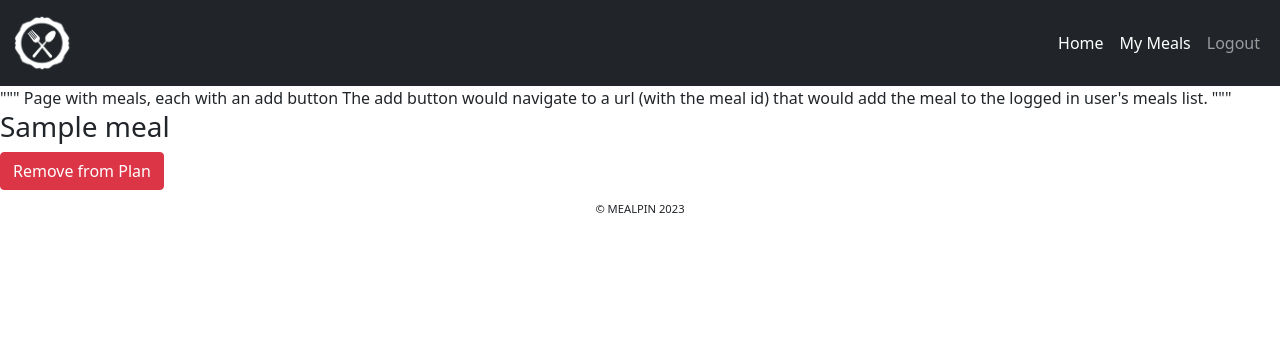
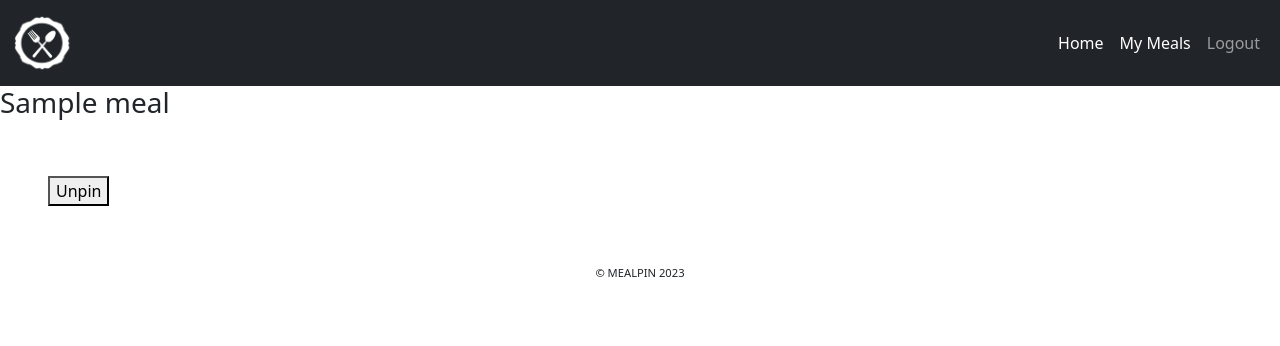
Before and after one commit to jameshart197/recipe-pinner, a Django app: page / in a window 1280 px wide. Shown: the top 346 px of the page. Run offline with Django 3.2, Linux system fonts and the light colour scheme; a user stored in the database is signed in; tables that the repository leaves empty hold one stand-in row (values such as "Sample post").

Commit message:
[WIP] Add pin and unpin functionality

```diff
--- a/mealpin/views.py
+++ b/mealpin/views.py
@@ -108,23 +108,25 @@ def delete_meal(request, meal_id):
 
 @login_required
 def add_meal_to_plan(request, meal_id):
-    meal = get_object_or_404(Meal, id=meal_id)
-    if meal:
-        user_meal_list, created = MyMeals.objects.get_or_create(user=request.user)
-        user_meal_list.meals.add(meal)
-        messages.success(request, f"{meal.title} succesfully added")
+    if request.method == "POST":
+        meal = get_object_or_404(Meal, id=meal_id)
+        if meal:
+            user_meal_list, created = MyMeals.objects.get_or_create(user=request.user)
+            user_meal_list.meals.add(meal)
+            messages.success(request, f"{meal.title} succesfully added")
 
-    return redirect(reverse("index"))
+        return redirect(reverse("index"))
 
 # Remove
 
 
 @login_required
 def remove_meal_from_plan(request, meal_id):
-    meal = get_object_or_404(Meal, id=meal_id)
-    if meal:
-        user_meal_list, created = MyMeals.objects.get_or_create(user=request.user)
-        user_meal_list.meals.remove(meal)
-        messages.success(request, f"{meal.title} succesfully removed")
+    if request.method == "POST":
+        meal = get_object_or_404(Meal, id=meal_id)
+        if meal:
+            user_meal_list, created = MyMeals.objects.get_or_create(user=request.user)
+            user_meal_list.meals.remove(meal)
+            messages.success(request, f"{meal.title} succesfully removed")
 
-    return redirect(reverse("index"))
+        return redirect(reverse("index"))
--- a/templates/home.html
+++ b/templates/home.html
@@ -2,38 +2,33 @@
 {% block content %}
 {% for meal in meals %}
 
-
-
-"""
-Page with meals, each with an add button
-
-The add button would navigate to a url (with the meal id) that would add the
-meal to the logged in user's meals list.
-
-"""
-
-
 <div class="meal-card">
   <h3>{{ meal.title }}</h3>
 
-      {% if meal not in request.user.mymeals.meals %}
-      <a class="btn btn-warning" href="{% url 'user_pin' meal_id=meal.id %}"
-        >Add to Plan</a>
+  {% if meal not in request.user.mymeals.meals %}
+  <form action="{% url 'user_pin' meal_id=meal.id %}" method="post">
+    {% csrf_token %}
+     <button type="submit" name='pin_submit' >Pin</button>
+     </form>
+  <!-- <a class="btn btn-warning" href="{% url 'user_pin' meal_id=meal.id %}"
+        >Add to Plan</a> -->
 
   {% else %}
 
-  <a
+  <form action="{% url 'user_unpin' meal_id=meal.id %}" method="post">
+    {% csrf_token %}
+     <button type="submit" name='pin_unsubmit' >Unpin</button>
+     </form>
+  <!-- <a
     class="btn btn-danger"
     href="{% url 'user_unpin' meal_id=meal.id %}"
-    >Remove from Plan</a>
+    >Remove from Plan</a> -->
 
   {% endif %}
-
 </div>
 
 {% empty %}
 
 <p>Sorry, no meals exist</p>
 
-{% endfor %}
-{% endblock %}
+{% endfor %} {% endblock %}
```
